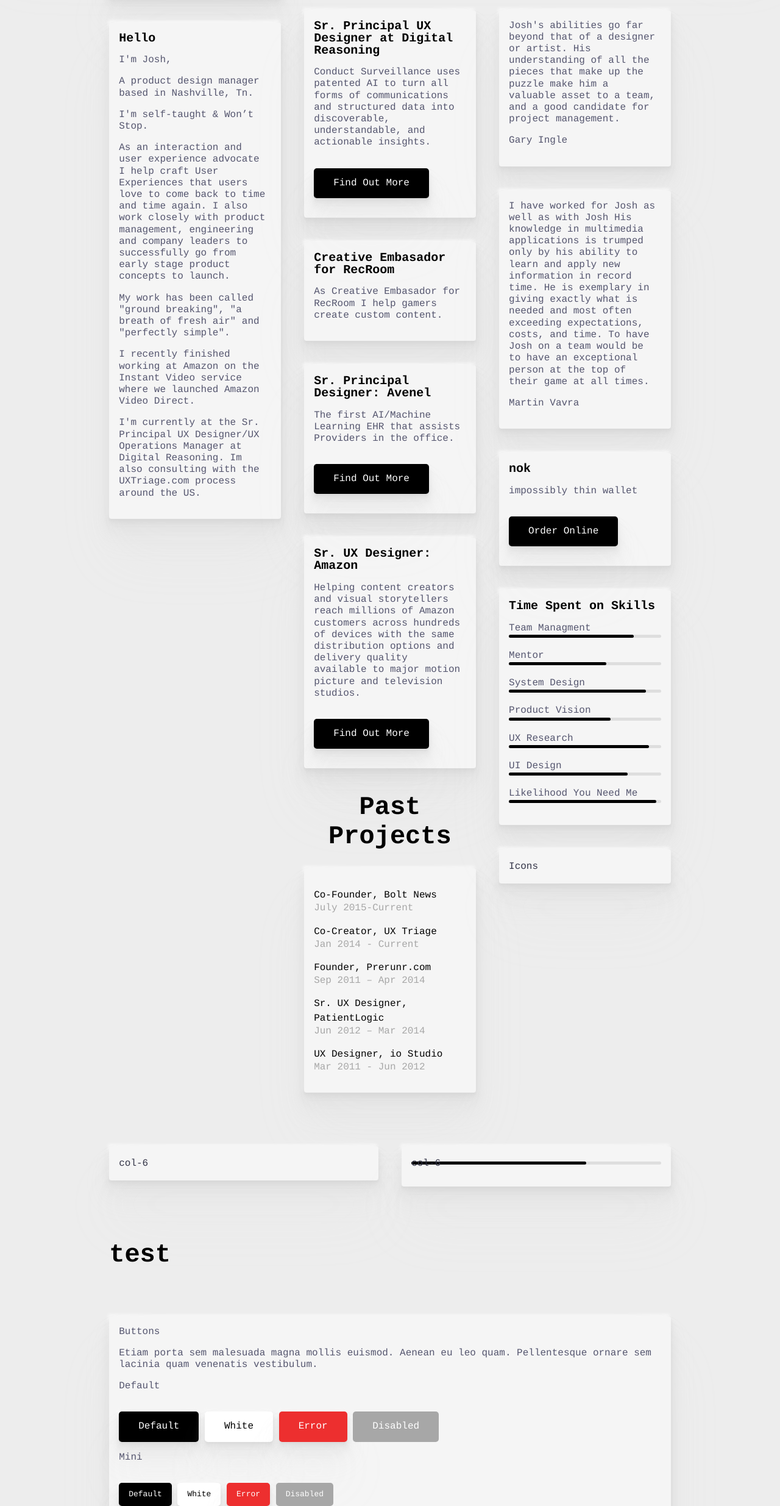
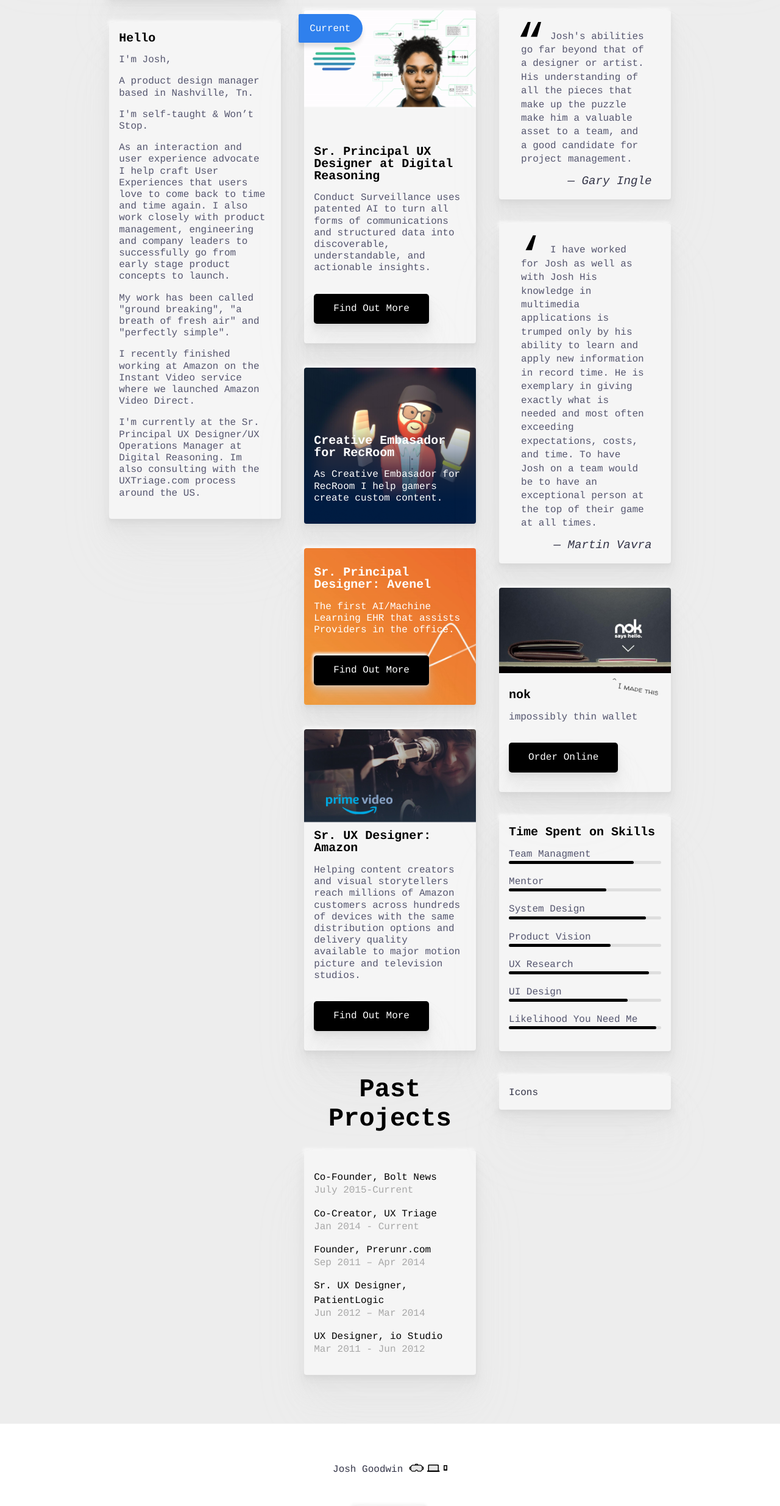
Before and after one commit to gautch/gautch, a plain HTML site: page v2/index.html in a window 1280 px wide. Shown: the part 170-2640 px from the top of the page at 61% size. Drawn offline with Linux system fonts and the light colour scheme.

Commit message:
Fixed images and added quotes

```diff
--- a/v2/css/josh-goodwin.css
+++ b/v2/css/josh-goodwin.css
@@ -107,29 +107,100 @@ line-height: 50%;
     transition: width 500ms ease-in-out;
 }
 
+
+.flag {
+    top: -169px;
+    position: relative;
+    color: white;
+    background: #2F80ED;
+box-shadow: 0px 7px 7px rgba(0, 0, 0, 0.11);
+border-radius: 5px 50px 50px 5px;
+padding: 12px 20px 0px 18px;
+    width: fit-content;
+    left: -25px;
+    height: 35px;
+}
 .card.digitalreasoning {
-      background-image: url(Images/bgdesert.jpg);
+      background-image: url(../Images/HeaderImage-DR.png);
+      background-repeat: no-repeat;
+      background-size: contain;
+      padding-top: 175px;
+}
+.card.avenel {
+      background-image: url(../Images/HeaderImage-Avanel.png);
       background-repeat: no-repeat;
       background-size: cover;
+      padding-top: 30px;
 }
-.card.avenel {
-      background-image: url(Images/HeaderImage-Avanel.png);
+
+.avenel h2 {
+    color:white;
+}
+.avenel p {
+    color:white;
+}
+
+.card.recroom {
+      background-image: url(../Images/HeaderImage-RecRoom.png);
       background-repeat: no-repeat;
       background-size: cover;
+    padding-top: 110px;
 }
-.card.recroom {
-      background-image: url(Images/HeaderImage-RecRoom.png);
+.recroom h2 {
+    color:white;
+}
+.recroom p {
+    color:white;
+}
+.card.amazon {
+      background-image: url(../Images/HeaderImage-AMZN.png);
       background-repeat: no-repeat;
-      background-size: cover;
-}
-}
-.card.amzon {
-      background-image: url(Images/HeaderImage-AMZN.png);
-      background-repeat: no-repeat;
-      background-size: cover;
+      background-size: contain;
+        padding-top: 165px;
+
 }
 .card.nok {
-      background-image: url(Images/HeaderImage-nok.png);
+      background-image: url(../Images/HeaderImage-nok.png);
       background-repeat: no-repeat;
-      background-size: cover;
+    background-size: contain;
+    padding-top: 166px;
 }
+
+blockquote {
+    margin: 0px;
+}
+.quotation{
+    margin: 0 auto;
+  quotes: "\201C""\201D""\2018""\2019";
+  padding: 10px 20px;
+  line-height: 1.4;
+}
+
+.quotation:before {
+  content: open-quote;
+  display: inline;
+  height: 0;
+  line-height: 0;
+  left: -8px;
+  position: relative;
+  color: #000000;
+  top: 30px;
+font-size: 5em;
+}
+
+footer{
+  margin:0;
+  text-align: right;
+  font-size: 1.2em;
+    margin: 0 15px 0 0;
+  font-style: italic;
+}
+
+.row.footer {
+    margin-bottom: 0px;
+}
+.footer {
+    padding-top: 55px;
+height: 200px;
+background: #FFFFFF;
+}
--- a/v2/index.html
+++ b/v2/index.html
@@ -24,7 +24,7 @@
     <div class="row">
     <div class="topnav">
         <div class="col-3 left">Josh Goodwin <img src="Images/Icons.png" alt="Device Icons">
-</div>
+        </div>
         <div class="col-6 center"> </div>
         <div class="col-3 right"><a href="https://www.linkedin.com/in/gautch/" class="btn btn-main btn-mini btn-header">Get In Touch</a></div>
     </div>
@@ -50,6 +50,10 @@
         <div class="col-4">
         <h1>Projects</h1>
             <div class="card  digitalreasoning">
+            <div class="flag">
+            Current
+            <!--<img src="Images/Current.png" alt="Current Status">-->
+            </div>
             <h2>Sr. Principal UX Designer at Digital Reasoning</h2>
             <p>Conduct Surveillance uses patented AI to turn all forms of communications and structured data into discoverable, understandable, and actionable insights.</p>
             <a href="#" class="btn btn-main">Find Out More</a>
@@ -88,12 +92,13 @@
         <div class="col-4">
         <h1>Hustle</h1>
             <div class="card">
-            <p class="quote">Josh's abilities go far beyond that of a designer or artist. His understanding of all the pieces that make up the puzzle make him a valuable asset to a team, and a good candidate for project management.</p>
-            <p>Gary Ingle</p>
+             <blockquote><p class="quotation">Josh's abilities go far beyond that of a designer or artist. His understanding of all the pieces that make up the puzzle make him a valuable asset to a team, and a good candidate for project management.</p>
+            <footer>— Gary Ingle</footer>
+            </blockquote>
             </div>
             <div class="card">
-            <p class="quote">I have worked for Josh as well as with Josh His knowledge in multimedia applications is trumped only by his ability to learn and apply new information in record time. He is exemplary in giving exactly what is needed and most often exceeding expectations, costs, and time. To have Josh on a  team would be to have an exceptional person at the top of their game at all times.</p>
-            <p>Martin Vavra</p>
+             <blockquote><p class="quotation">I have worked for Josh as well as with Josh His knowledge in multimedia applications is trumped only by his ability to learn and apply new information in record time. He is exemplary in giving exactly what is needed and most often exceeding expectations, costs, and time. To have Josh on a  team would be to have an exceptional person at the top of their game at all times.</p>
+            <footer>— Martin Vavra</footer>
             </div>
             <div class="card nok">
             <h2>nok</h2>
@@ -137,47 +142,17 @@
         </div>
 
     </div>
-    <div class="row">
-        <div class="col-6">
-            <div class="card">
-            col-6
-            </div>
+    </div>
+
+        <div class="row footer">
+        <div class="col-3 left">
         </div>
-        <div class="col-6">
-            <div class="card">
-            col-6
-            <div class="progress-bar">
-				<span class="progress-bar-fill" style="width: 70%;"></span>
-			</div>
-            </div>
+        <div class="col-6 center">
+        <div>Josh Goodwin <img src="Images/Icons.png" alt="Device Icons"> </div><br><br>
+        <div><a href="https://www.linkedin.com/in/gautch/" class="btn btn-main btn-mini btn-header">Get In Touch</a></div>
         </div>
-    </div>
-     <div class="row">
-        <div class="col-15">
-        <h1>test</h1>
-        </div>
-    </div>
-    <div class="row">
-        <div class="col-15">
-            <div class="card">
-            <p>Buttons</p>
-            <p>Etiam porta sem malesuada magna mollis euismod. Aenean eu leo quam. Pellentesque ornare sem lacinia quam venenatis vestibulum.</p>
-            <p>Default</p>
-            <a href="#" class="btn btn-main">Default</a>
-            <a href="#" class="btn btn-white">White</a>
-            <a href="#" class="btn btn-red">Error</a>
-            <a href="#" class="btn btn-main btn-disabled">Disabled</a>
-            <br>
-            <p>Mini</p>
-            <a href="#" class="btn btn-main btn-mini">Default</a>
-            <a href="#" class="btn btn-white btn-mini">White</a>
-            <a href="#" class="btn btn-red btn-mini">Error</a>
-            <a href="#" class="btn btn-main btn-disabled btn-mini">Disabled</a>
-            <p>Etiam porta sem malesuada magna mollis euismod. Aenean eu leo quam. Pellentesque ornare sem lacinia quam venenatis vestibulum.</p>
-            </div>
-        </div>
-    </div>
+
+
       </div>
-    </div>
     </body>
 </html>
```
Also changed, not shown: v2/Images/Current.png (added), v2/Images/HeaderImage-DR.png (added).
